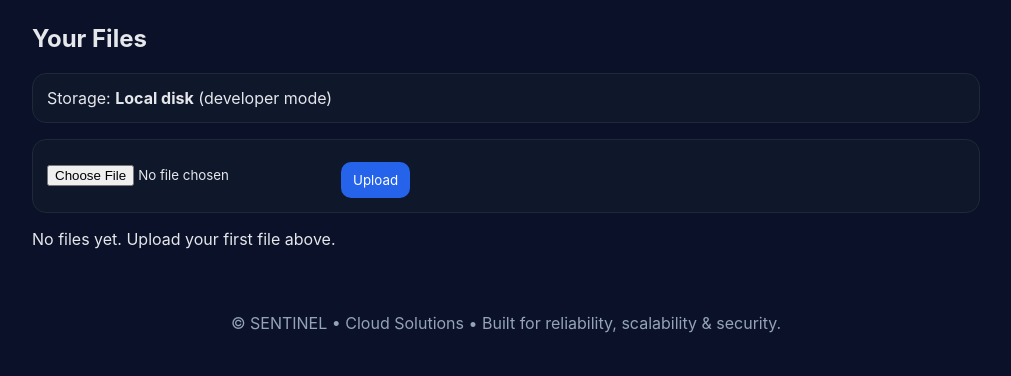
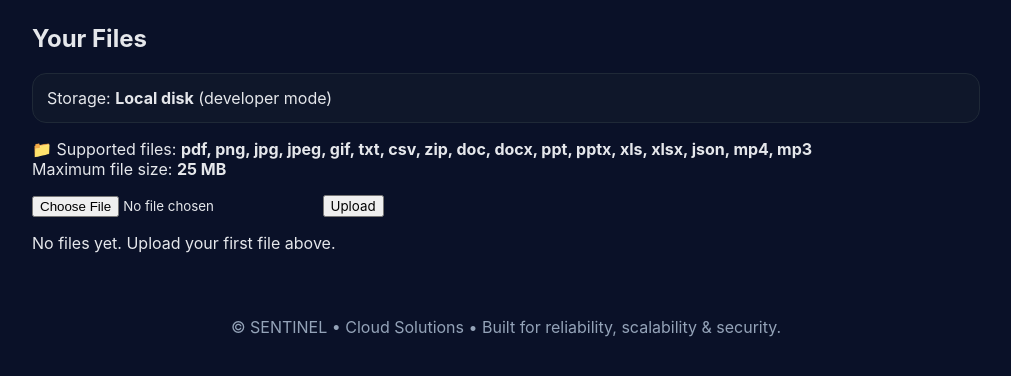
Before and after one commit to Badaryman/wqwqwq, a Flask app: page /dashboard in a window 1280 px wide. Shown: the part 53-429 px from the top of the page, without its empty margins (134-1145 px from the left). Run offline with Flask 3, Linux system fonts and the light colour scheme; the visitor is signed in with stand-in values (Sample User, id 1); data that the repository does not hold is empty.

Commit message:
Enhance upload form with file types and styles
Updated the upload form with additional file type support and improved styling.

```diff
--- a/templates/dashboard.html
+++ b/templates/dashboard.html
@@ -6,17 +6,43 @@
   {% else %}
     <p class="card" style="margin-top:10px">Storage: <strong>Local disk</strong> (developer mode)</p>
   {% endif %}
-  <form action="{{ url_for('upload') }}" method="post" enctype="multipart/form-data" class="upload card">
-    <input type="file" name="file" required>
-    <button type="submit">Upload</button>
-  </form>
+  <form action="{{ url_for('upload') }}" method="post" enctype="multipart/form-data" class="upload-form">
+  <p class="upload-note">
+    📁 Supported files: <strong>pdf, png, jpg, jpeg, gif, txt, csv, zip, doc, docx, ppt, pptx, xls, xlsx, json, mp4, mp3</strong>
+    <br>Maximum file size: <strong>25 MB</strong>
+  </p>
+  <div class="upload-controls">
+    <input type="file" name="file" class="file-input">
+    <button type="submit" class="btn">Upload</button>
+  </div>
+</form>
   {% if files %}
   <table class="card table">
     <thead><tr><th>File</th><th>Size</th><th>Uploaded</th><th>Actions</th><th>Share link</th></tr></thead>
     <tbody>
       {% for f in files %}
       <tr>
-        <td>{{ f.original_name }}</td>
+        <td>
+          {% set ext = f.original_name.split('.')[-1].lower() %}
+          {% if ext in ['pdf'] %}
+            <img src="{{ url_for('static', filename='icons/pdf.svg') }}" class="file-icon" alt="PDF">
+          {% elif ext in ['jpg','jpeg','png','gif'] %}
+            <img src="{{ url_for('static', filename='icons/image.svg') }}" class="file-icon" alt="Image">
+          {% elif ext in ['doc','docx'] %}
+            <img src="{{ url_for('static', filename='icons/word.svg') }}" class="file-icon" alt="Word">
+          {% elif ext in ['ppt','pptx'] %}
+            <img src="{{ url_for('static', filename='icons/ppt.svg') }}" class="file-icon" alt="PowerPoint">
+          {% elif ext in ['xls','xlsx','csv'] %}
+            <img src="{{ url_for('static', filename='icons/excel.svg') }}" class="file-icon" alt="Excel">
+          {% elif ext in ['zip','tar','gz'] %}
+            <img src="{{ url_for('static', filename='icons/zip.svg') }}" class="file-icon" alt="Archive">
+          {% elif ext in ['mp4','mp3'] %}
+            <img src="{{ url_for('static', filename='icons/media.svg') }}" class="file-icon" alt="Media">
+          {% else %}
+            <img src="{{ url_for('static', filename='icons/file.svg') }}" class="file-icon" alt="File">
+          {% endif %}
+          {{ f.original_name }}
+        </td>
         <td>{{ (f.size_bytes / 1024) | round(1) }} KB</td>
         <td>{{ f.created_at.strftime('%Y-%m-%d %H:%M') }}</td>
         <td class="actions">
```
